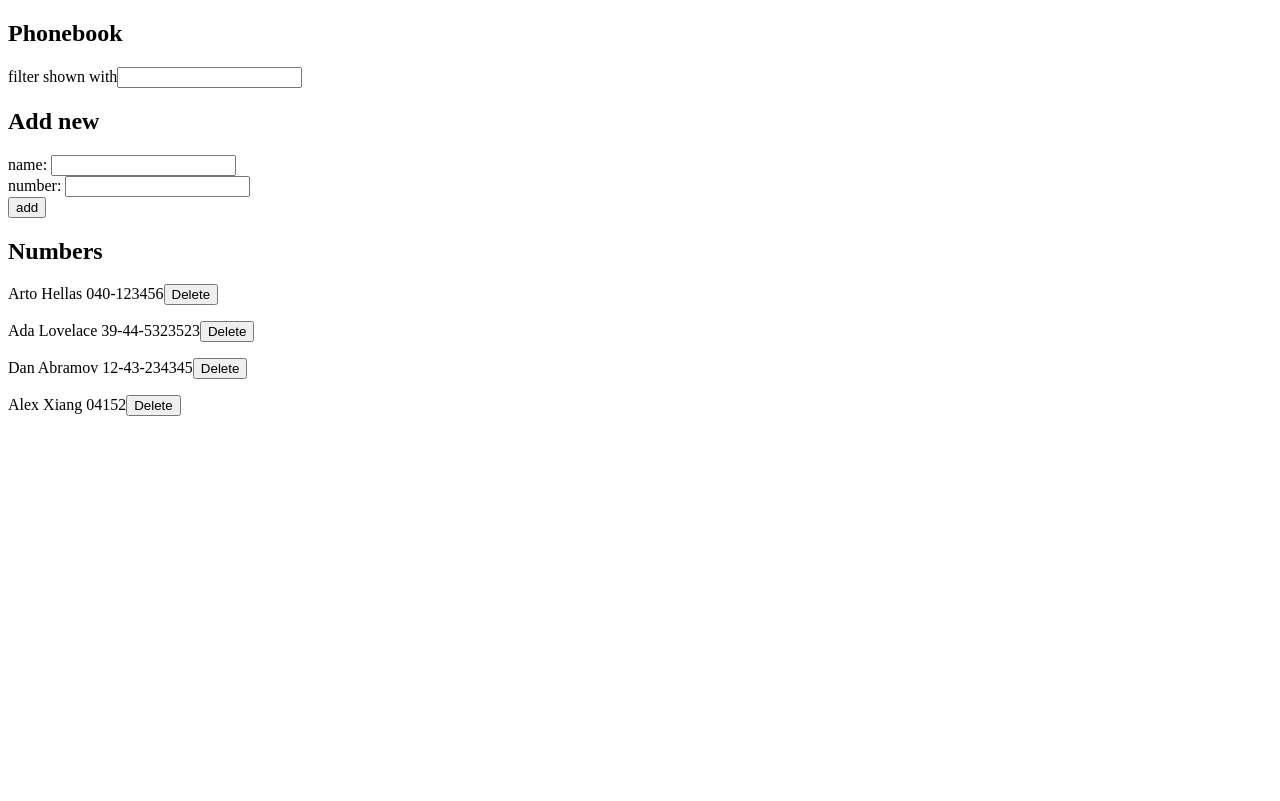
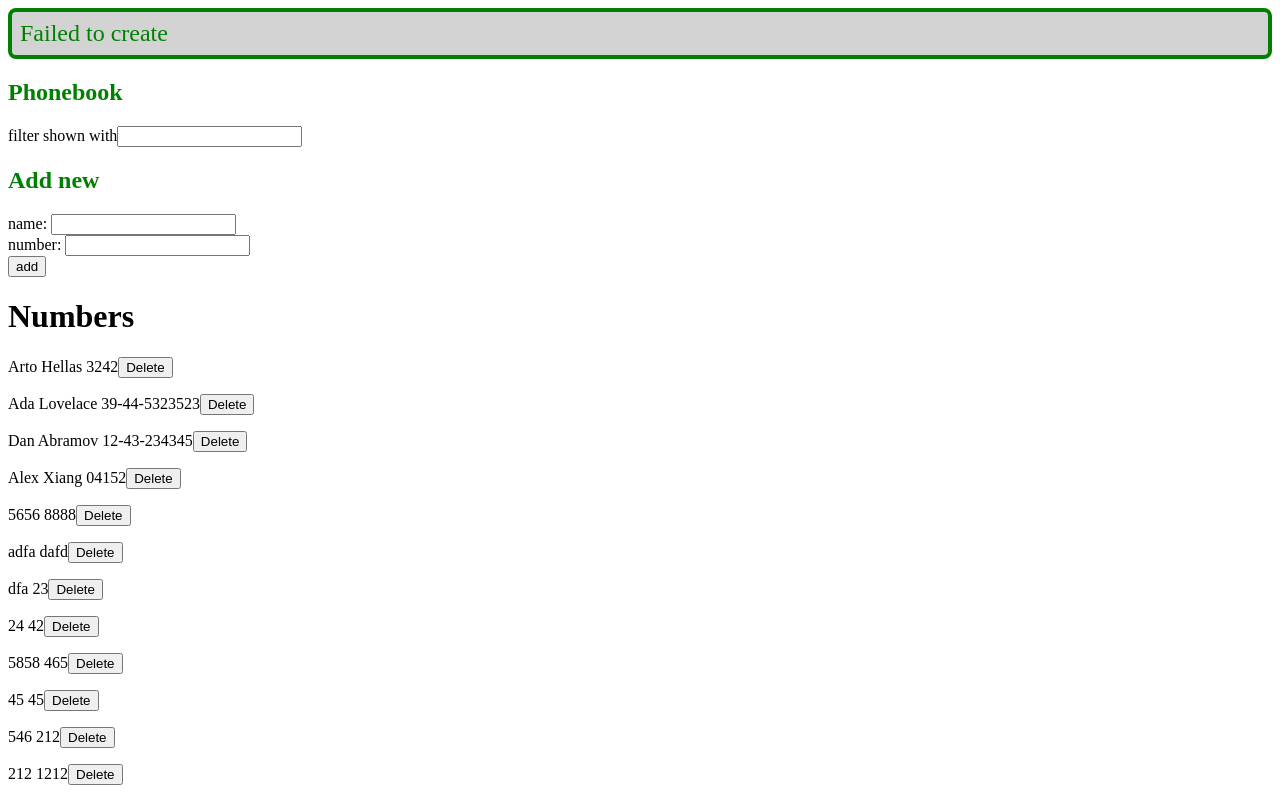
Before and after one commit to JIMMY-YA0/fullstackopen2023, a React (Create React App) app in the folder part2/phonebook/: page / in a window 1280 px wide. Both pictures are taken after typing "Sample", "Sample" into the empty fields and a click on the button "add". Built offline with nearby package versions, Linux system fonts and the light colour scheme; no server answers; data requests are answered from the project's data file.

Commit message:
Part2 2.16

```diff
--- a/part2/phonebook/db.json
+++ b/part2/phonebook/db.json
@@ -2,7 +2,7 @@
   "persons": [
     {
       "name": "Arto Hellas",
-      "number": "040-123456",
+      "number": "3242",
       "id": 1
     },
     {
@@ -19,6 +19,46 @@
       "name": "Alex Xiang",
       "number": "04152",
       "id": 5
+    },
+    {
+      "name": "5656",
+      "number": "8888",
+      "id": 8
+    },
+    {
+      "name": "adfa",
+      "number": "dafd",
+      "id": 9
+    },
+    {
+      "name": "dfa",
+      "number": "23",
+      "id": 10
+    },
+    {
+      "name": "24",
+      "number": "42",
+      "id": 11
+    },
+    {
+      "name": "5858",
+      "number": "465",
+      "id": 12
+    },
+    {
+      "name": "45",
+      "number": "45",
+      "id": 13
+    },
+    {
+      "name": "546",
+      "number": "212",
+      "id": 14
+    },
+    {
+      "name": "212",
+      "number": "1212",
+      "id": 15
     }
   ]
 }
--- a/part2/phonebook/src/App.js
+++ b/part2/phonebook/src/App.js
@@ -5,18 +5,22 @@ import Filter from "./components/Filter";
 import PersonList from "./components/PersonList";
 import { useEffect } from "react";
 import personService from "./services/persons";
+import Notification from "./components/Notification";
 
 // import axios from "axios";
 
 const App = () => {
   const [persons, setPersons] = useState([]);
   const [searchTerm, setSearchTerm] = useState("");
+  const [message, setMessage] = useState(null);
 
-  useEffect(() => {
+  const hook = () => {
     personService.getAll().then((initialPerson) => {
       setPersons(initialPerson);
     });
-  }, []);
+  };
+
+  useEffect(hook, []);
 
   const serachInput = (event) => {
     setSearchTerm(event.target.value);
@@ -24,13 +28,14 @@ const App = () => {
 
   return (
     <div>
+      <Notification message={message} />
       <Search searchTerm={searchTerm} serachInput={serachInput} />
-      <AddPerson persons={persons} setPersons={setPersons} />
-      <h2>Numbers</h2>
+      <AddPerson persons={persons} setPersons={setPersons} setMessage={setMessage} />
+      <h1>Numbers</h1>
       {searchTerm ? (
         <Filter persons={persons} searchTerm={searchTerm} />
       ) : (
-        <PersonList persons={persons} setPersons={setPersons} />
+        <PersonList persons={persons} setPersons={setPersons} setMessage={setMessage} />
       )}
     </div>
   );
--- a/part2/phonebook/src/components/AddPerson.jsx
+++ b/part2/phonebook/src/components/AddPerson.jsx
@@ -1,10 +1,11 @@
 import React, { useState } from "react";
 import personService from "../services/persons";
-const AddPerson = ({ persons, setPersons }) => {
+const AddPerson = ({ persons, setPersons, setMessage }) => {
   const [newName, setNewName] = useState("");
   const [newNumber, setNewNumber] = useState("");
   const submitHandler = (event) => {
     event.preventDefault();
+
     const existPerson = persons.find(
       (person) => person.name.toLocaleLowerCase() === newName.trim().toLocaleLowerCase()
     );
@@ -15,11 +16,20 @@ const AddPerson = ({ persons, setPersons }) => {
         `${newName} is already added to phonebook, replace the old number with a new one?`
       );
       if (confirmReplace) {
-        personService.update(existPerson.id, newObject).then((returnedPerson) => {
-          setPersons(
-            persons.map((person) => (person.id !== existPerson.id ? person : returnedPerson))
-          );
-        });
+        personService
+          .update(existPerson.id, newObject)
+          .then((returnedPerson) => {
+            setPersons(
+              persons.map((person) => (person.id !== existPerson.id ? person : returnedPerson))
+            );
+          })
+          .catch((error) => {
+            setMessage(`${existPerson.name} has already been removed from phonbook.`);
+          });
+        setMessage(`${newObject.name}'s phone number: ${newObject.number} has been updated.`);
+        setTimeout(() => {
+          setMessage(null);
+        }, 5000);
       }
     } else {
       //create
@@ -29,9 +39,16 @@ const AddPerson = ({ persons, setPersons }) => {
       };
       personService
         .create(personObject)
-        .then((returnedPerson) => setPersons(persons.concat(returnedPerson)));
+        .then((returnedPerson) => {
+          setPersons(persons.concat(returnedPerson));
+        })
+        .catch((error) => setMessage("Failed to create"));
       setNewName("");
       setNewNumber("");
+      setMessage(`${personObject.name} with number: ${personObject.number} has been added.`);
+      setTimeout(() => {
+        setMessage(null);
+      }, 5000);
     }
   };
 
--- /dev/null
+++ b/part2/phonebook/src/components/Notification.jsx
@@ -0,0 +1,10 @@
+import React from "react";
+import "../index.css";
+const Notification = ({ message }) => {
+  if (message === null) {
+    return null;
+  }
+  return <div className="message">{message}</div>;
+};
+
+export default Notification;
--- a/part2/phonebook/src/components/PersonList.jsx
+++ b/part2/phonebook/src/components/PersonList.jsx
@@ -8,10 +8,13 @@ const PersonList = ({ persons, setPersons }) => {
       `Are you sure you want to delete ${person.name} from the phonebook?`
     );
     if (confirmRemove) {
-      personService.remove(personID).then((response) => {
-        setPersons(persons.filter((person) => person.id !== personID));
-        return response;
-      });
+      personService
+        .remove(personID)
+        .then((response) => {
+          setPersons(persons.filter((person) => person.id !== personID));
+          return response;
+        })
+        .catch((error) => console.log(error));
     }
   };
   return (
--- /dev/null
+++ b/part2/phonebook/src/index.css
@@ -0,0 +1,13 @@
+h2 {
+  color: green;
+}
+
+.message {
+  border: solid 0.25rem;
+  padding: 0.5rem;
+  color: Green;
+  background: lightgray;
+  font-size: 1.5rem;
+  border-radius: 0.5rem;
+  margin-bottom: 0.75rem;
+}
--- a/part2/phonebook/src/index.js
+++ b/part2/phonebook/src/index.js
@@ -1,6 +1,6 @@
 import React from "react";
 import ReactDOM from "react-dom/client";
-
+import "./index.css";
 import App from "./App";
 
 const root = ReactDOM.createRoot(document.getElementById("root"));
```
